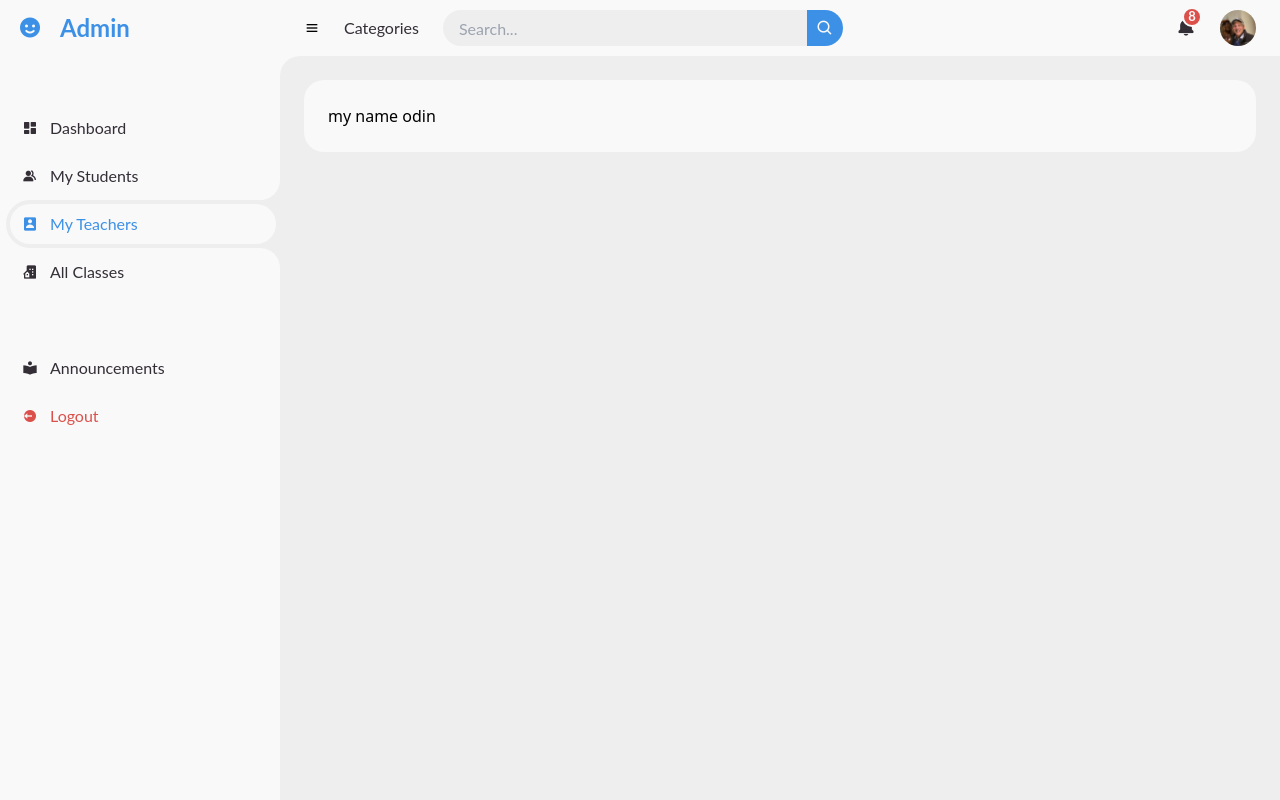
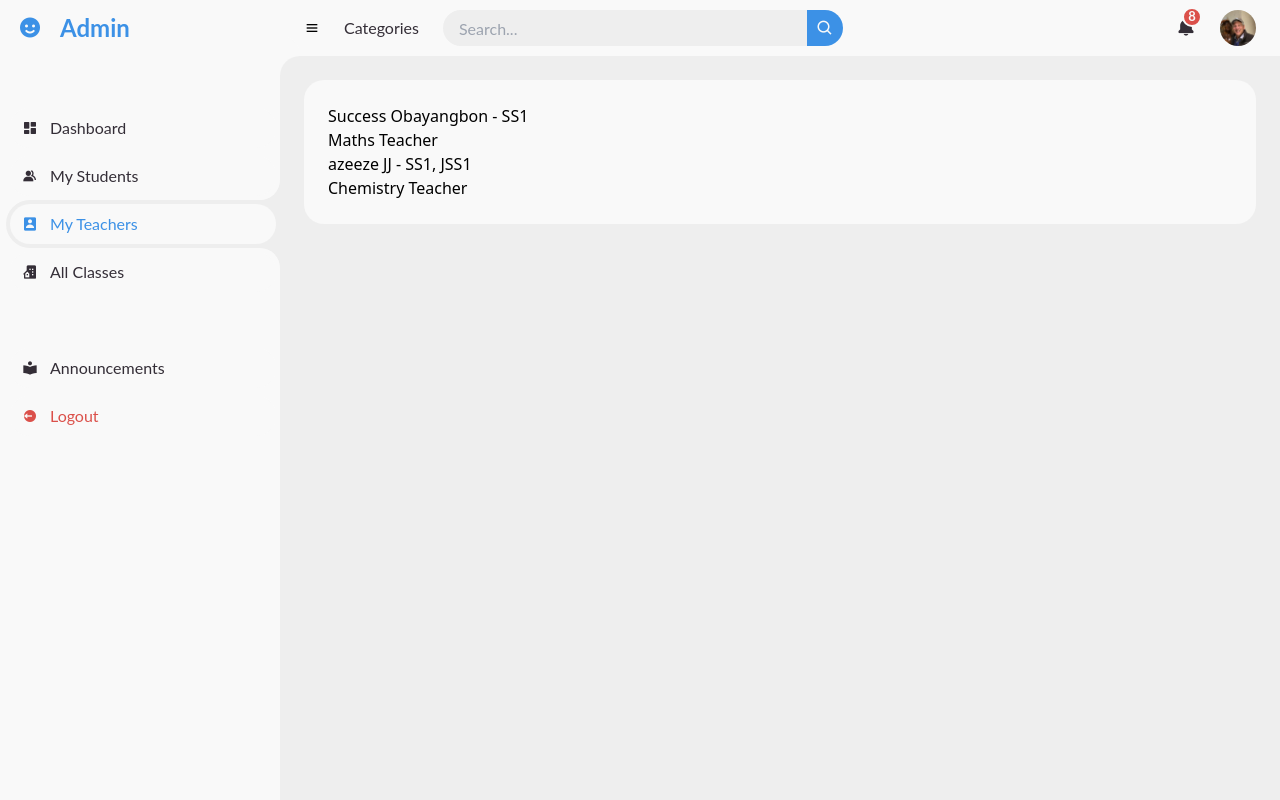
Before and after one commit to Success484/school_management, a Django app: page /admin_dashboard/myteachers/ in a window 1280 px wide. Run offline with Django 5.2, Linux system fonts and the light colour scheme; data comes from the database, SQL or seed files in the repository; both versions use the stored data as it was after the commit.

Commit message:
feat: update

```diff
--- a/administration/views.py
+++ b/administration/views.py
@@ -49,11 +49,12 @@ def add_teacher(request, user_id):
     if existing_teacher:
         return redirect('teacher_dashboard')
     if request.method == 'POST':
-        form = TeacherForm(request.POST, request.FILES)
+        form = TeacherForm(request.POST)
         if form.is_valid():
             teacher = form.save(commit=False)
             teacher.user = user
             teacher.save()
+            form.save_m2m()
             return redirect('teacher_dashboard')
         else:
             print(form.errors)
@@ -74,7 +75,7 @@ def add_student(request, user_id):
     if existing_student:
         return redirect('student_dashboard')
     if request.method == 'POST':
-        form = StudentForm(request.POST, request.FILES)
+        form = StudentForm(request.POST)
         if form.is_valid():
             student = form.save(commit=False)
             student.user = user
--- a/pages/views.py
+++ b/pages/views.py
@@ -1,6 +1,7 @@
 from django.shortcuts import render
 from django.contrib.auth.decorators import login_required
 from django.http import HttpResponseForbidden
+from administration.models import Teacher
 
 # Create your views here.
 
@@ -50,4 +51,5 @@ def student_dashboard(request):
 # All admin pages
 
 def myTeacher(request):
-    return render(request, 'dashboards/all_admin_pages/myTeachers.html')
+    teacher = Teacher.objects.all()
+    return render(request, 'dashboards/all_admin_pages/myTeachers.html', {'teacher': teacher})
--- a/templates/administration/dashboard.html
+++ b/templates/administration/dashboard.html
@@ -1,6 +1,8 @@
 {%extends 'dashboards/all_admin_pages/base.html'%}
 {%load static%}
 {%block section%}
+
+<!-- CONTENT -->
         <main>
             <div class="head-title">
                 <div class="left">
@@ -124,6 +126,7 @@
             </div>
         </main>
         <!-- END OF MAIN -->
+    </section>
     <!-- END OF CONTENT -->
 
 {%endblock section%}
--- a/templates/dashboards/all_admin_pages/base.html
+++ b/templates/dashboards/all_admin_pages/base.html
@@ -2,8 +2,8 @@
 {%load static%}
 {%block content%}
 
-{% url 'admin_dashboard' as admin_dashboard%}
-{% url 'my_teacher' as my_teacher%}
+{%url 'admin_dashboard' as admin_dashboard%}
+{%url 'my_teacher' as my_teacher%}
 
 <!-- SIDEBAR -->
 <section id="sidebar">
@@ -82,8 +82,6 @@
 
         {%block section%}
         {%endblock section%}
-                </div>
-            </div>
 </main>
 <!-- END OF MAIN -->
 </section>
--- a/templates/dashboards/all_admin_pages/myTeachers.html
+++ b/templates/dashboards/all_admin_pages/myTeachers.html
@@ -1,9 +1,28 @@
-{%extends 'dashboards/all_admin_pages/base.html'%}
-{%load static%}
-{%block section%}
+{% extends 'dashboards/all_admin_pages/base.html' %}
+{% load static %}
+
+{% block section %}
 <div class="table-data">
     <div class="order">
-        my name odin
+        {% if teacher %}
+            <ul>
+                {% for teacher in teacher %}
+                    <li>
+                        {{ teacher.user.first_name }} {{ teacher.user.last_name }} -
+                        {% if teacher.classes.all %}
+                            {{ teacher.classes.all|join:", " }}
+                        {% else %}
+                            No classes assigned
+                        {% endif %}
+                    </li>
+                    <li>
+                        {{ teacher.subject.all|join:", " }}
+                    </li>
+                {% endfor %}
+            </ul>
+        {% else %}
+            <p>No teachers found.</p>
+        {% endif %}
     </div>
 </div>
-{%endblock section%}
+{% endblock %}
```
Also changed, not shown: db.sqlite3, media/profile_photo/5790450963_c351ac3ee5_b.jpg (added), media/profile_photo/rose1_om2oWML.jpg (added), media/profile_photo/rose1_zC4Ka4j.jpg (added). Lines whose indentation alone changed are shown as unchanged.
